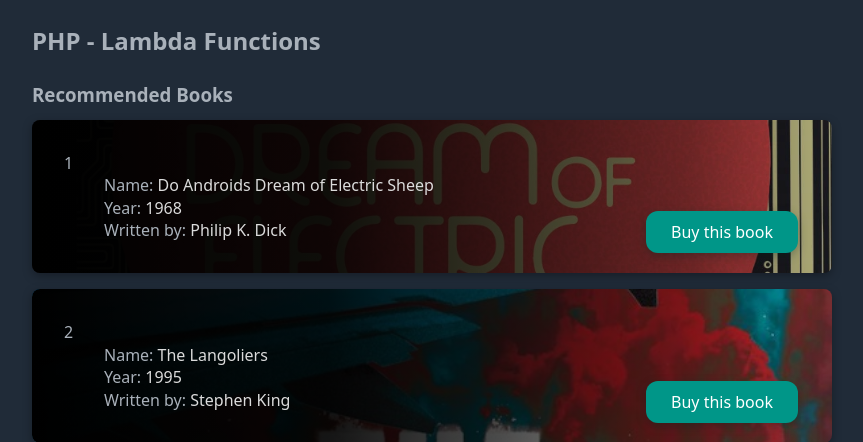
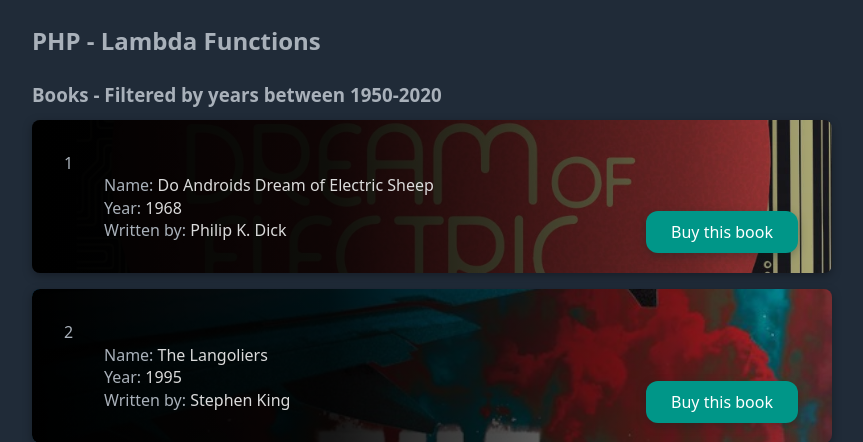
Before and after one commit to DorKatzir/PHP-Course, a PHP site: page / in a window 1280 px wide. Shown: the top 442 px of the page, without its empty margins (208-1071 px from the left). Run offline with PHP 8.4, Linux system fonts and the light colour scheme.

Commit message:
Lambda Functions Excersice

```diff
--- a/index.php
+++ b/index.php
@@ -43,7 +43,7 @@
 </head>
 <body>
     <h2 class="muted-text">PHP - <?= $title ?></h2>
-    <h3 class="muted-text">Recommended Books</h3>
+    <h3 class="muted-text">Books - Filtered by years between 1950-2020</h3>
 
     <?php foreach ($filterByYear as $key => $book) : ?>
         <div class="card">
```
